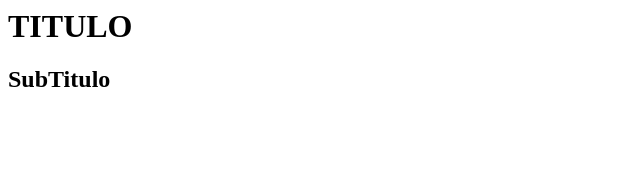
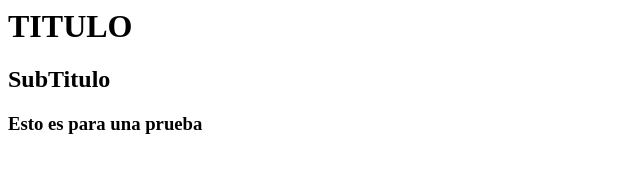
Before and after one commit to 3steBaby/Ayudantia, a plain HTML site: page index.html in a window 1280 px wide. Shown: the whole page, without its empty margins (0-640 px from the left). Drawn offline with Linux system fonts and the light colour scheme.

Commit message:
Prueba vinculacion

```diff
--- a/index.html
+++ b/index.html
@@ -1,2 +1,3 @@
 <h1>TITULO</h1>
 <h2>SubTitulo</h2>
+<h3>Esto es para una prueba</h3>
```
